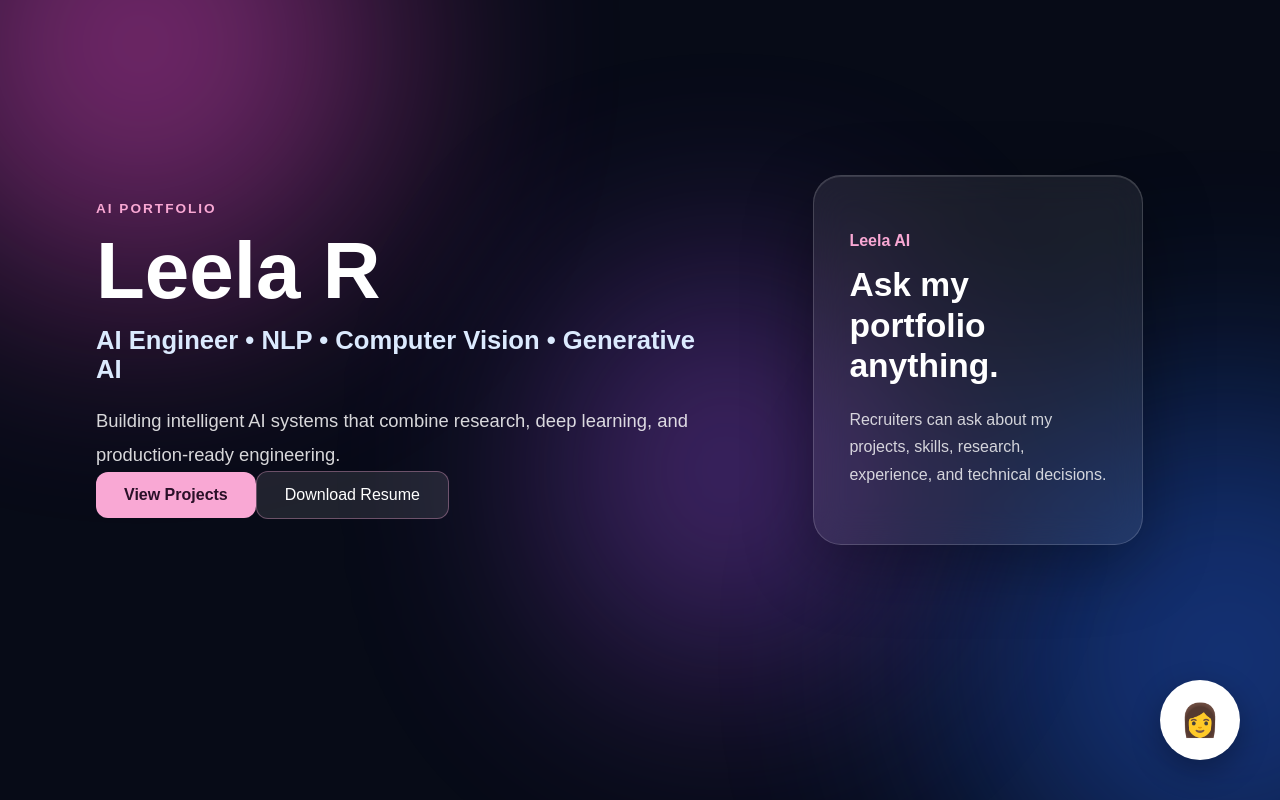
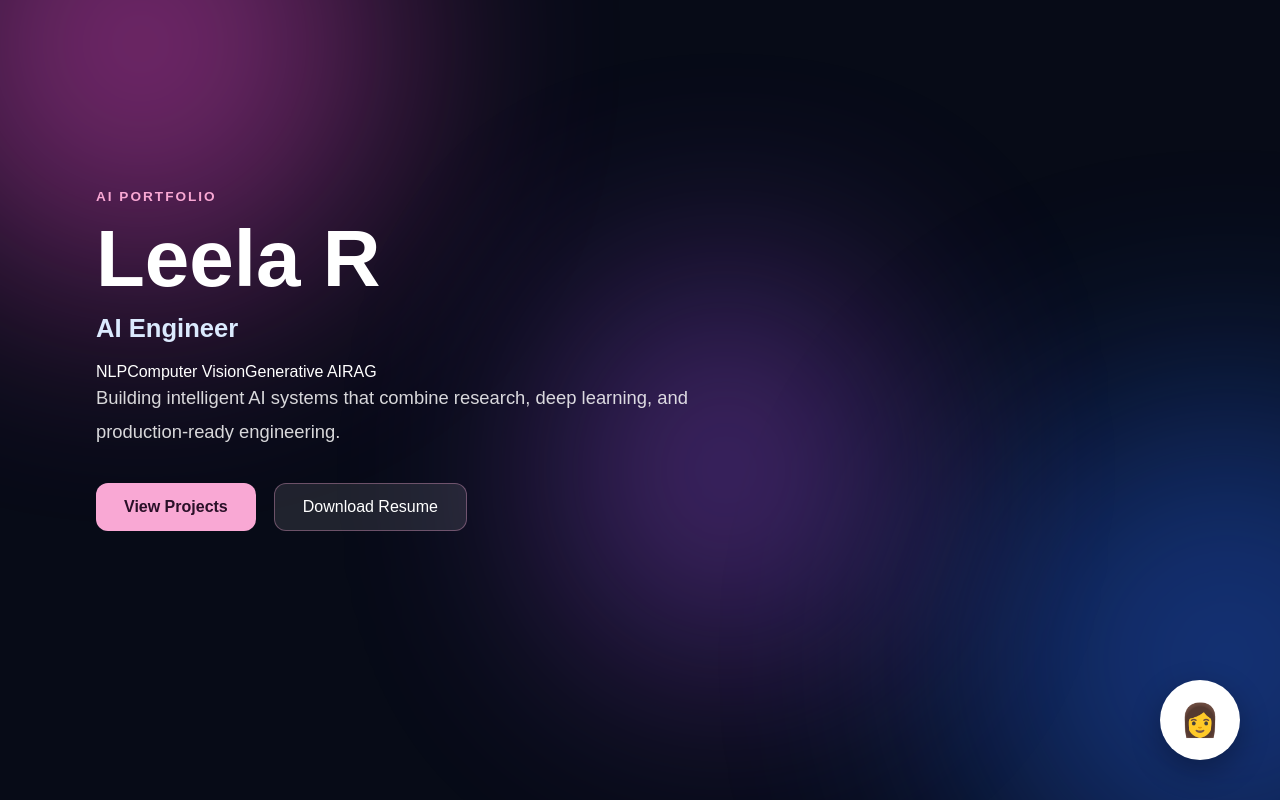
Before and after one commit to Leela515/leela-ai-portfolio, a React app in the folder frontend/: page / in a window 1280 px wide. Shown: the top 800 px of the page. Built offline with nearby package versions, Linux system fonts and the light colour scheme; the HTML template or start-up script is replaced by a standard one.

Commit message:
Simply hero layout and remove assitant preview card

```diff
--- a/frontend/src/components/Hero.jsx
+++ b/frontend/src/components/Hero.jsx
@@ -3,27 +3,25 @@ function Hero() {
         <section className="hero">
             <div className="hero-content">
                 <p className="eyebrow">AI Portfolio</p>
-                <h1>Leela R</h1>
+                <h1>
+                    Leela <span>R</span>
+                </h1>
 
-                <h2>AI Engineer • NLP • Computer Vision • Generative AI</h2>
+                <h2>AI Engineer</h2>
+                <div className="hero-tags">
+                    <span>NLP</span>
+                    <span>Computer Vision</span>
+                    <span>Generative AI</span>
+                    <span>RAG</span>
+                </div>
 
                 <p className="hero-description">
                 Building intelligent AI systems that combine research, deep learning, and production-ready engineering.
                 </p>
 
-                <div className="hero-button">
+                <div className="hero-buttons">
                     <button className="primary-button">View Projects</button>
                     <button className="secondary-button">Download Resume</button>
-                </div>
-            </div>
-
-            <div className="hero-visual">
-                <div className="glow-card glass">
-                    <p className="card-label">Leela AI</p>
-                    <h3>Ask my portfolio anything.</h3>
-                    <span>
-                        Recruiters can ask about my projects, skills, research, experience, and technical decisions.
-                    </span>
                 </div>
             </div>
         </section>
--- a/frontend/src/index.css
+++ b/frontend/src/index.css
@@ -75,9 +75,9 @@ main {
   min-height: 90vh;
 
   display: grid;
-  grid-template-columns: 1.2fr 0.8fr;
   align-items: center;
-  gap: 60px;
+
+  max-width: 850px;
 }
 
 .eyebrow {
@@ -138,53 +138,10 @@ button:hover {
   transform: translateY(-2px);
 }
 
-.hero-visual {
-  display: flex;
-  justify-content: center;
-}
-
-.glow-card {
-  width: 330px;
-  min-height: 370px;
-  padding: 35px;
-
-  border-radius: 35px;
-
-  background: rgba(255, 255, 255, 0.1);
-  backdrop-filter: blur(18px);
-
-  border: 1px solid rgba(249, 168, 212, 0.28);
-
-  box-shadow:
-    0 30px 90px rgba(0, 0, 0, 0.4),
-    0 0 90px rgba(244, 114, 182, 0.45),
-    0 0 45px rgba(37, 99, 235, 0.18);
-
-  display: flex;
-  flex-direction: column;
-  justify-content: center;
-}
-
-.card-label {
-  color: #f9a8d4;
-  font-weight: 700;
-  margin-bottom: 15px;
-}
-
-.glow-card h3 {
-  font-size: 2.1rem;
-  line-height: 1.2;
-  margin-bottom: 20px;
-}
-
-.glow-card span {
-  line-height: 1.7;
-  color: rgba(255, 255, 255, 0.8);
-}
-
 @media (max-width: 900px) {
   .hero {
-    grid-template-columns: 1fr;
+    flex-direction: column;
+    justify-content: center;
     padding-top: 90px;
   }
 
```
